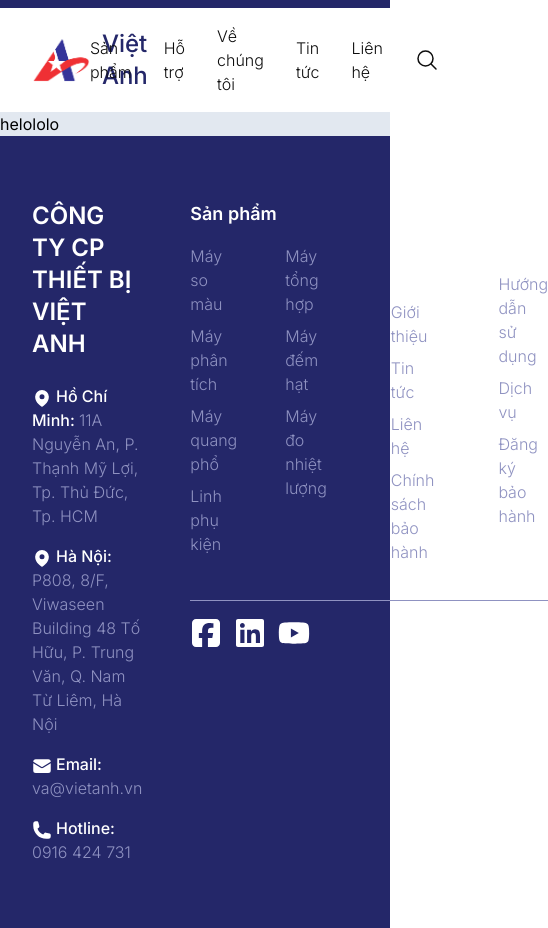
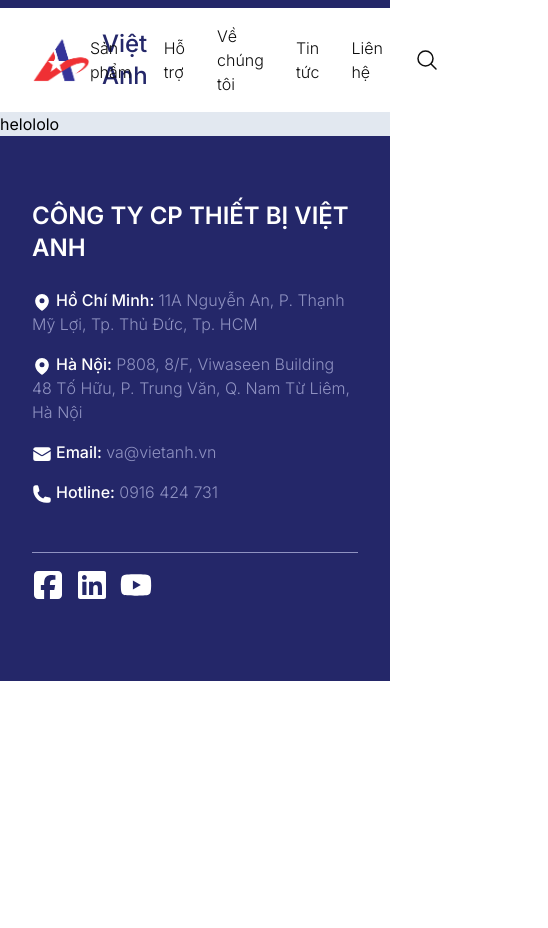
Before and after one commit to dev-vietanhinstruments/hunterlab, a Next.js app: page / in a window 390 px wide. Shown: the whole page, 548 px wide, since content can reach past the window. After the commit the page ends 844 px from the top, so only its background shows below. Built offline with nearby package versions, Linux system fonts and the light colour scheme.

Commit message:
add some responsive to footer

```diff
--- a/components/Footer/index.jsx
+++ b/components/Footer/index.jsx
@@ -4,7 +4,7 @@
 export default function Footer() {
 	return (
 		<footer className='flex flex-col justify-center items-center w-full bg-[#242769] py-16 px-8'>
-			<div className='flex flex-row w-full max-w-[1376px] gap-12 justify-between text-base font-light text-[#8F92C1]'>
+			<div className='flex flex-col tablet:flex-row w-full max-w-[1376px] gap-12 justify-between text-base font-light text-[#8F92C1]'>
 				<div className='flex flex-col gap-6 max-w-[392px]'>
 					<h2 className='text-2xl font-semibold uppercase text-white'>
 						Công ty CP Thiết Bị Việt Anh
@@ -74,7 +74,7 @@
 				</div>
 
 				<div className='flex flex-col gap-9'>
-					<div className='flex flex-row gap-16'>
+					<div className='tablet:flex flex-row gap-12 flex-wrap hidden'>
 						<div className='flex flex-col gap-4'>
 							<h4 className='text-lg font-semibold text-white'>Sản phẩm</h4>
 							<div className='flex flex-row gap-12'>
--- a/tailwind.config.js
+++ b/tailwind.config.js
@@ -6,12 +6,9 @@
     "./app/**/*.{js,ts,jsx,tsx,mdx}",
   ],
   theme: {
-    extend: {
-      backgroundImage: {
-        "gradient-radial": "radial-gradient(var(--tw-gradient-stops))",
-        "gradient-conic":
-          "conic-gradient(from 180deg at 50% 50%, var(--tw-gradient-stops))",
-      },
+    screens: {
+      'tablet': '640px',
+      'desktop': '992px',
     },
   },
   plugins: [],
```
